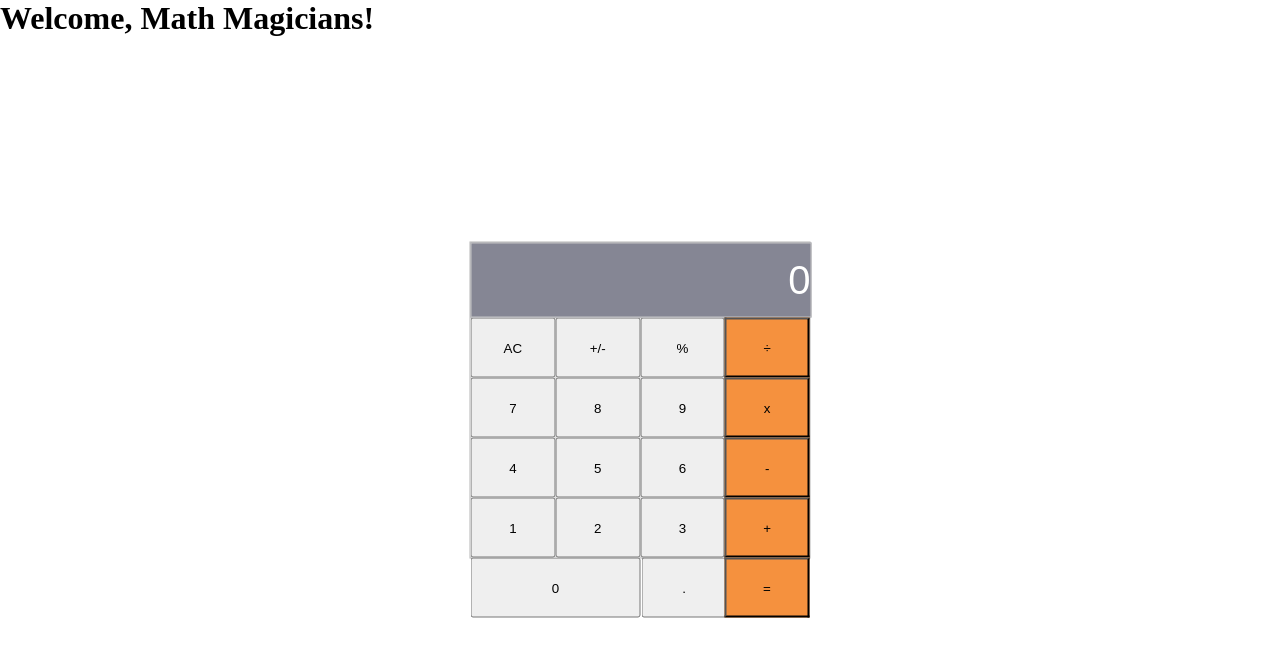
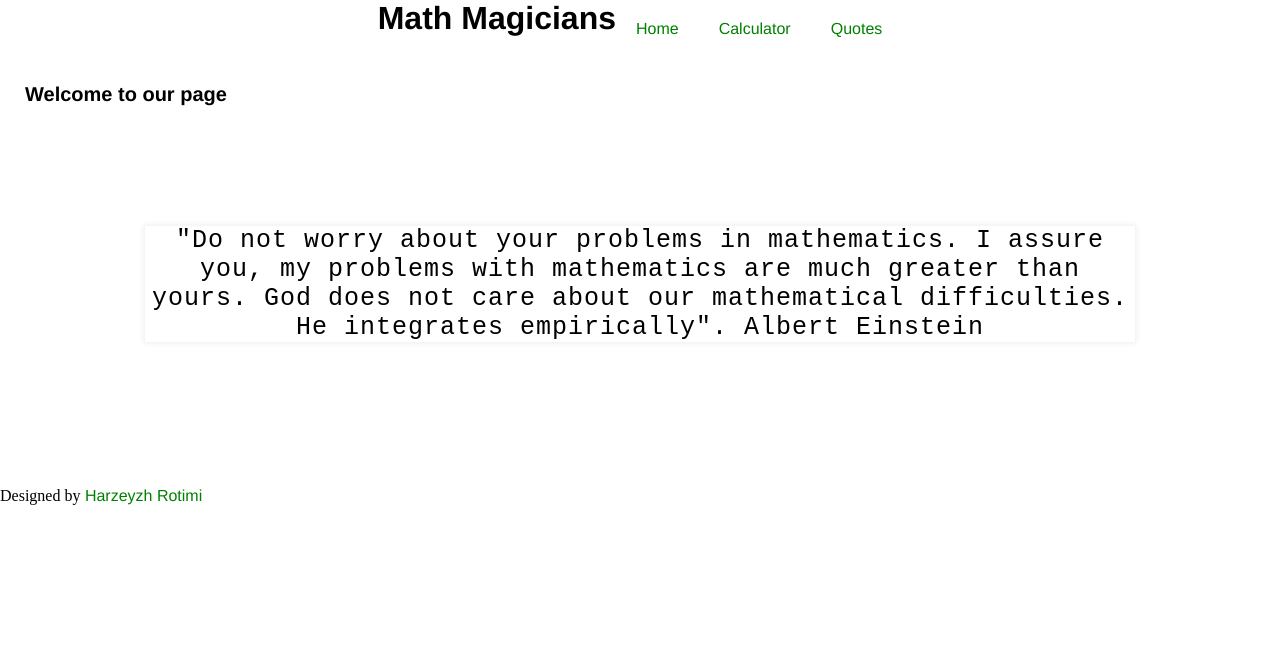
Before and after one commit to rotimiazeez/math-magician-app, a React (Create React App) app: page / in a window 1280 px wide. Shown: the top 656 px of the page. Built offline with nearby package versions, Linux system fonts and the light colour scheme.

Commit message:
feat: Add routing for SPA navigation

```diff
--- a/src/App.js
+++ b/src/App.js
@@ -1,23 +1,89 @@
-import React from 'react';
+/* eslint-disable no-unused-vars */
 import './App.css';
+import React, { Component } from 'react';
+import {
+  BrowserRouter as Router,
+  Switch,
+  Route,
+  Link,
+  useRouteMatch,
+  useParams,
+} from 'react-router-dom';
 import Calculator from './components/Calculator';
+import Home from './components/Home';
+import Quotes from './components/Quotes';
 
-class App extends React.Component {
-  constructor(props) {
-    super(props);
-    this.state = {};
-  }
+function App() {
+  const styles = [
+    {
+      display: 'flex',
+      justifyContent: 'space-around',
+    },
 
-  render() {
-    return (
-      <div className="App">
-        <div className="appContainer">
-          <h1>Welcome, Math Magicians!</h1>
-          <Calculator />
+    {
+      margin: '20px',
+    },
+
+    {
+      listStyle: 'none', display: 'flex',
+    },
+
+    {
+      textDecoration: 'none', fontFamily: 'Franklin Gothic Medium', color: 'green',
+    },
+    {
+      display: 'flex',
+      flexDirection: 'column',
+      alignItems: 'center',
+    },
+
+    {
+      fontFamily: 'Franklin Gothic Medium',
+    },
+  ];
+  return (
+    <>
+      <Router>
+        <div style={styles[4]}>
+          <div style={styles[0]}>
+            <h1 style={styles[5]}> Math Magicians</h1>
+            <nav>
+              <ul style={styles[2]}>
+                <li style={styles[1]}>
+                  <Link style={styles[3]} to="/">Home</Link>
+                </li>
+                <li style={styles[1]}>
+                  <Link style={styles[3]} to="/calculator">Calculator</Link>
+                </li>
+                <li style={styles[1]}>
+                  <Link style={styles[3]} to="/quotes">Quotes</Link>
+                </li>
+              </ul>
+            </nav>
+          </div>
+          <Switch>
+            <Route path="/calculator">
+              <Calculator />
+            </Route>
+            <Route path="/quotes">
+              <Quotes />
+            </Route>
+            <Route path="/">
+              <Home />
+            </Route>
+          </Switch>
         </div>
-      </div>
-    );
-  }
+      </Router>
+      <footer>
+        <div>
+          <p>
+            Designed by
+            <a style={styles[3]} target="_blank" href="https://github.com/rotimiazeez" rel="noreferrer"> Harzeyzh Rotimi</a>
+          </p>
+        </div>
+      </footer>
+    </>
+  );
 }
 
 export default App;
```
